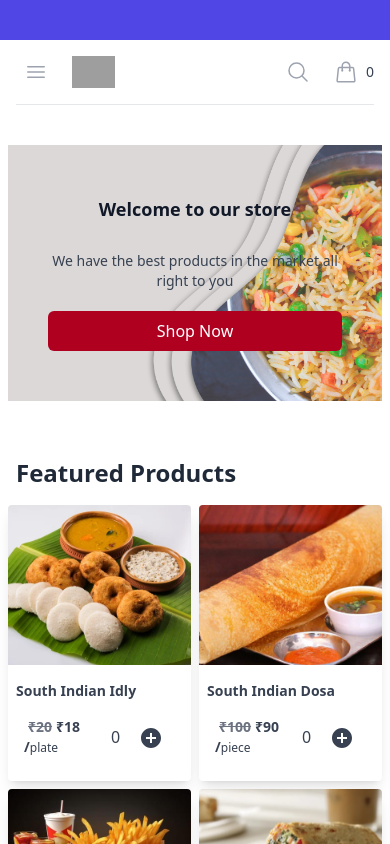
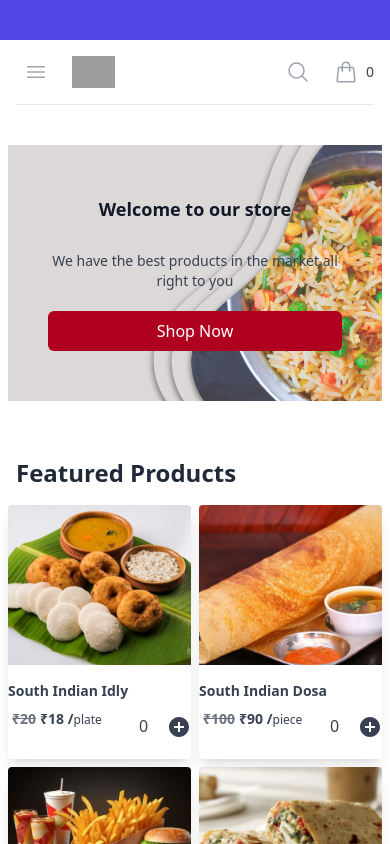
Before and after one commit to Adarshsingh7/food-court, a React (Vite) app: page / in a window 390 px wide. Shown: the top 844 px of the page. Built offline with nearby package versions, Linux system fonts and the light colour scheme; grey boxes are pictures that could not be loaded.

Commit message:
fixing the responsiveness of the app

```diff
--- a/src/components/ProductCard.tsx
+++ b/src/components/ProductCard.tsx
@@ -24,7 +24,7 @@ const ProductCard: FC<ProductCardProps> = function ({ item }) {
         src={item.src}
         alt={item.productName}
       />
-      <div className="sm:px-6 px-2 py-4 flex flex-col gap-2 text-gray-700">
+      <div className="sm:px-6 py-4 flex flex-col gap-2 text-gray-700">
         <div className="font-bold md:text-xl text-sm capitalize">
           {item.productName}
         </div>
@@ -34,7 +34,7 @@ const ProductCard: FC<ProductCardProps> = function ({ item }) {
           nihil.
         </p> */}
         <span>
-          <div className="flex items-center justify-between p-2">
+          <div className="flex justify-between items-start">
             <p className="md:text-xl text-sm font-bold">
               {item.discount ? (
                 <>
@@ -54,7 +54,7 @@ const ProductCard: FC<ProductCardProps> = function ({ item }) {
                 </span>
               )}
             </p>
-            <div className="flex items-center rounded-lg px-3 py-1">
+            <div className="flex items-center rounded-lg py-1">
               {quantity > 0 && (
                 <IconButton onClick={() => handleQuantityChange(-1)}>
                   <RemoveIcon fontSize="medium" />
```
